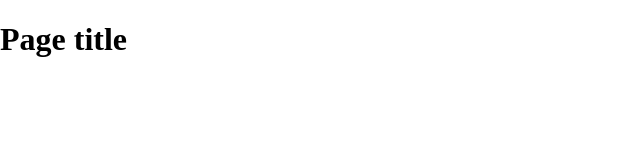
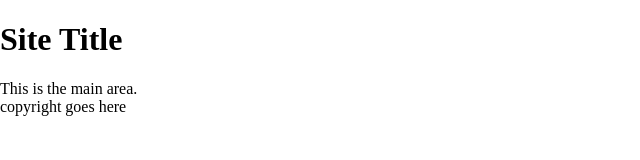
Before and after one commit to highpointwebdesign/git-basics, a plain HTML site: page index.html in a window 1280 px wide. Shown: the whole page, without its empty margins (0-640 px from the left). Drawn offline with nearby package versions, Linux system fonts and the light colour scheme.

Commit message:
Update index.html

```diff
--- a/index.html
+++ b/index.html
@@ -14,13 +14,15 @@
     </head>
     <body>
     <header>
-	<h1>Page title</h1>
+	<h1>Site Title</h1>
     </header>
     <nav id="pageNav">
     </nav>
     <main>
+        This is the main area.
     </main>
     <footer>
+        copyright goes here
     </footer>
         <script>
 //use the modernizr load to load up external scripts. This will load the scripts asynchronously, but the order listed matters. Although it will load all scripts in parallel, it will execute them in the order listed
```
